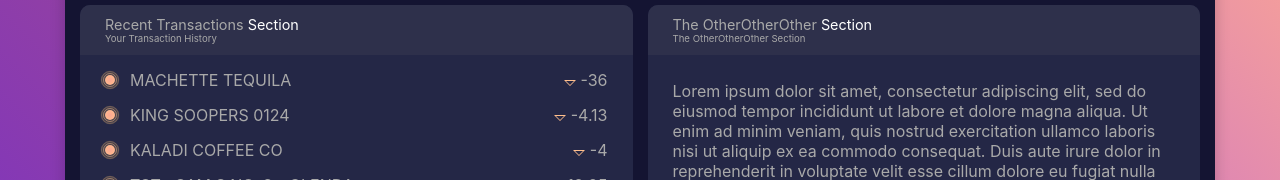
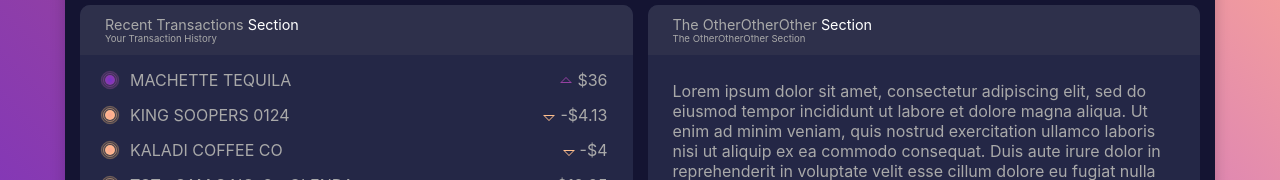
Before and after one commit to tywi6665/M3, a React (Create React App) app: page / in a window 1280 px wide. Shown: the part 772-952 px from the top of the page. Built offline with nearby package versions, Linux system fonts and the light colour scheme.

Commit message:
conditionally styling the ListItem component

```diff
--- a/src/App.scss
+++ b/src/App.scss
@@ -187,7 +187,54 @@
                         display: flex;
                         align-items: center;
 
-                        div {
+                        .circle-up {
+                            margin-right: 15px;
+                            height: 10px;
+                            width: 10px;
+                            border-radius: 50%;
+                            position: relative;
+                            background: radial-gradient(rgba(118,48,201,1), rgba(148,65,161,1));
+                            box-shadow: 0 0 5px 5px rgba(118,48,201,1);
+                            animation: pulse_purple 4s infinite;
+
+                            &:before {
+                                content: "";
+                                position: absolute;
+                                top: -2px;
+                                left: -2px;
+                                height: 12px;
+                                width: 12px;
+                                border-radius: 50%;
+                                border: 1px solid rgba(148,65,161,1);
+                                opacity: 0.5;
+                            }
+
+                            &:after {
+                                content: "";
+                                position: absolute;
+                                top: -3.8px;
+                                left: -3.8px;
+                                height: 16px;
+                                width: 16px;
+                                border-radius: 50%;
+                                border: 1px solid rgba(148,65,161,1);
+                                opacity: 0.25;
+                            }
+
+                            @keyframes pulse_purple {
+                                0% {
+                                    box-shadow: 0 0 0 0 rgba(206,116,198,0.4);
+                                }
+                                70% {
+                                      box-shadow: 0 0 0 7px rgba(206,116,198,0);
+                                }
+                                100% {
+                                      box-shadow: 0 0 0 0 rgba(206,116,198,0);
+                                }
+                            }
+                        }
+
+                        .circle-down {
                             margin-right: 15px;
                             height: 10px;
                             width: 10px;
@@ -195,7 +242,7 @@
                             position: relative;
                             background: radial-gradient(rgba(252,167,146,1), rgba(255,191,141,1));
                             box-shadow: 0 0 5px 5px rgba(252,167,146,1);
-                            animation: pulse 4s infinite;
+                            animation: pulse_orange 4s infinite;
 
                             &:before {
                                 content: "";
@@ -221,7 +268,7 @@
                                 opacity: 0.25;
                             }
 
-                            @keyframes pulse {
+                            @keyframes pulse_orange {
                                 0% {
                                     box-shadow: 0 0 0 0 rgba(254, 204, 96, 0.4);
                                 }
@@ -239,11 +286,27 @@
                         display: flex;
                         align-items: center;
 
-                        // .up {
+                        .arrow-up {
+                            margin: 0 5px 0 0;
+                            width: 0;
+                            height: 0;
+                            position: relative;
+                            border-left: 6px solid transparent;
+                            border-right: 6px solid transparent;
+                            border-bottom: 6px solid rgba(148,65,161,1);
 
-                        // }
+                            &:after {
+                                content: "";
+                                top: 1px;
+                                left: -4px;
+                                position: absolute;
+                                border-left: 4px solid transparent;
+                                border-right: 4px solid transparent;
+                                border-bottom: 4px solid $dark-slate;
+                            }
+                        }
 
-                        .down {
+                        .arrow-down {
                             margin: 5px 5px 0 0;
                             width: 0;
                             height: 0;
--- a/src/Components/ListItem.js
+++ b/src/Components/ListItem.js
@@ -3,8 +3,8 @@
 const ListItem = ({ transactionName, transactionAmount }) => {
     return (
         <div className="list-item">
-            <div className="item-name"><div></div>{transactionName}</div>
-            <div className="item-amount"><div className={transactionAmount < 0 ? "down" : "up"}></div>{transactionAmount}</div>
+            <div className="item-name"><div className={transactionAmount < 0 ? "circle-down" : "circle-up"}></div>{transactionName}</div>
+            <div className="item-amount"><div className={transactionAmount < 0 ? "arrow-down" : "arrow-up"}></div>{transactionAmount < 0 ? transactionAmount.replace("-", "-$") : `$${transactionAmount}`}</div>
         </div>
     );
 }
```
Also changed, not shown: src/Visualizations/csv.csv.
